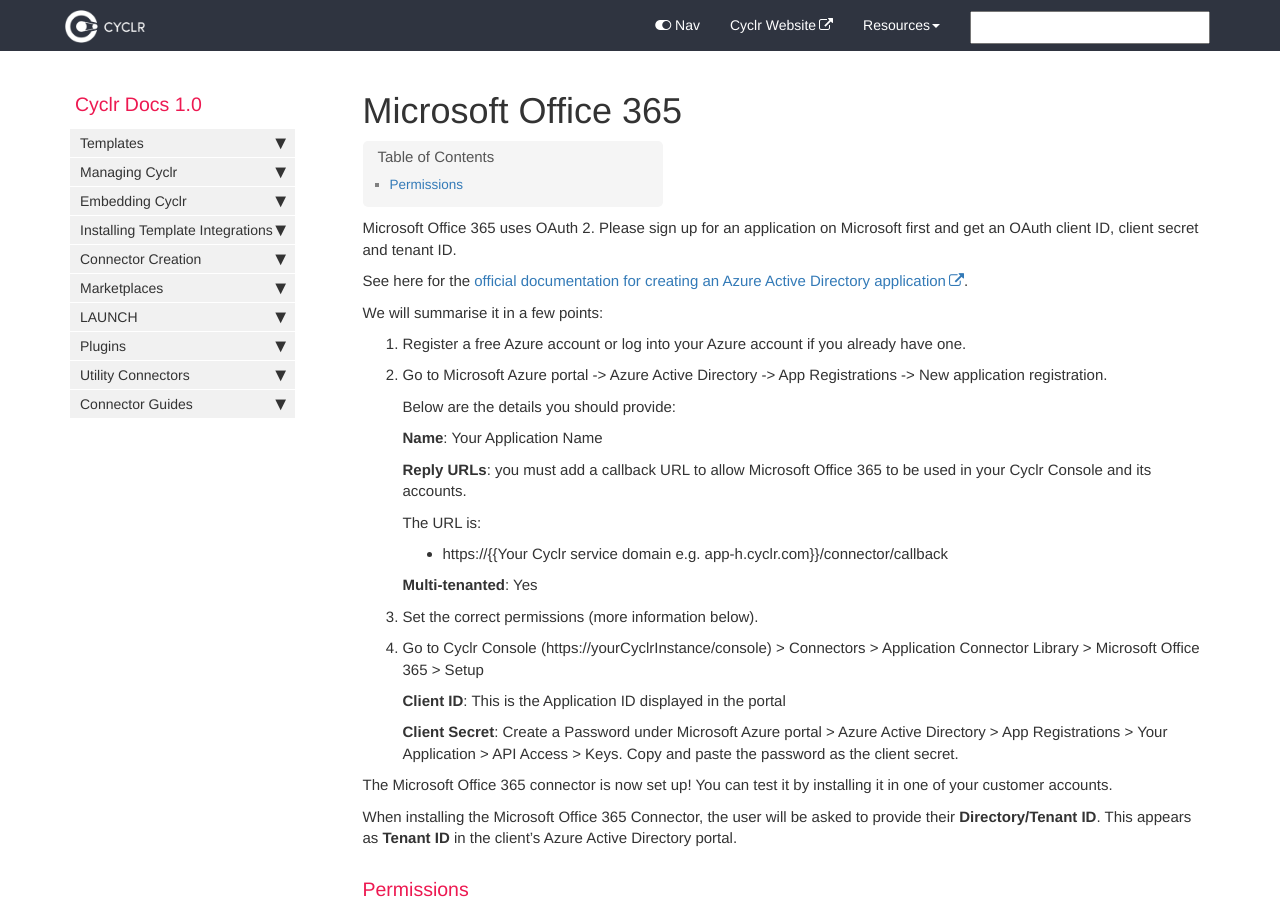
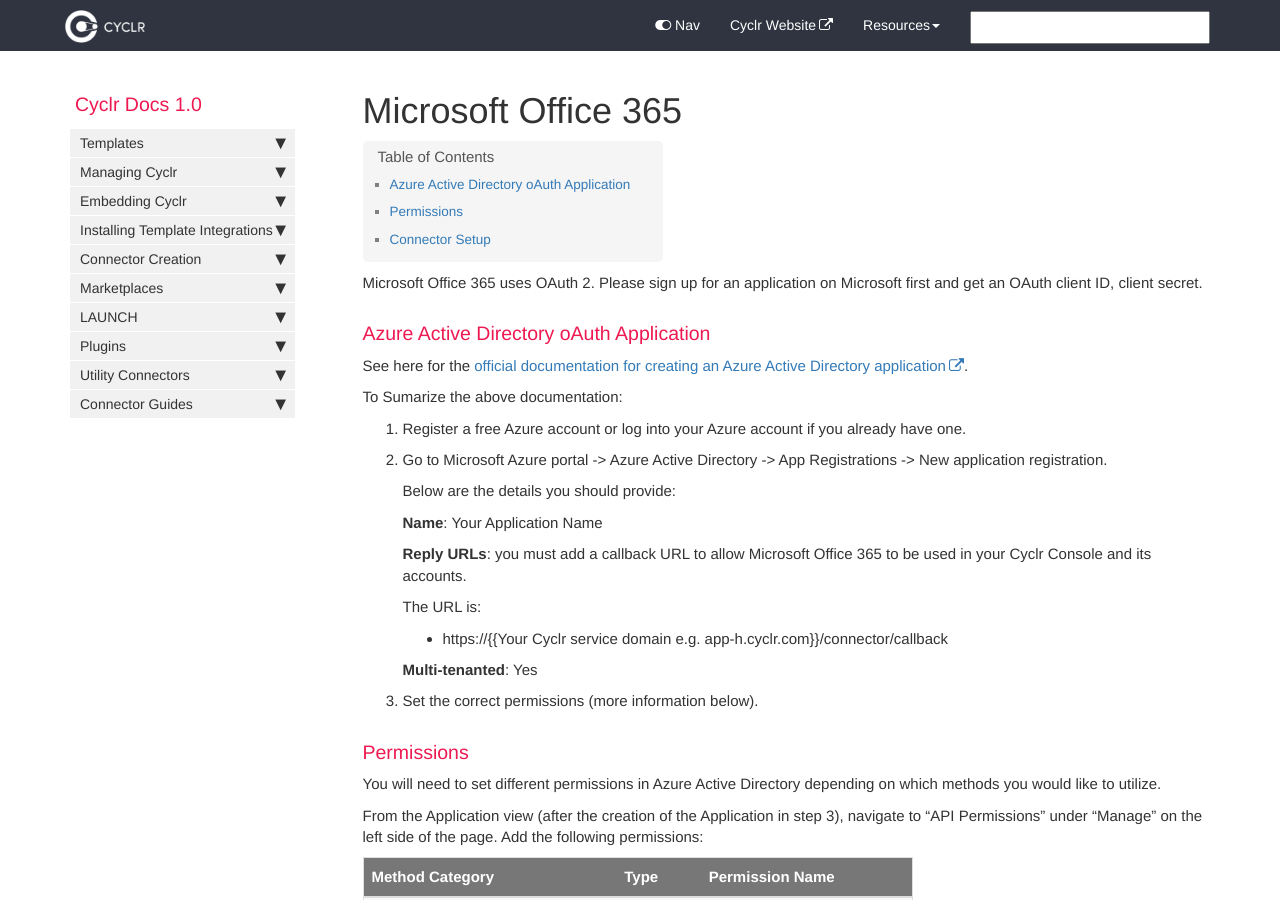
Before and after one commit to sneakysneak/docs, a Jekyll site: the page built from pages/connector-authentication/office-365.md, in a window 1280 px wide and 900 px high. Built offline with Jekyll 4.4.1, drawn with Linux system fonts in a browser that asks for light colours; comment, search, counter and statistics services are not loaded; some of the changed text lies outside the part shown.

Commit message:
Removed references to tenant.

```diff
--- a/pages/connector-authentication/office-365.md
+++ b/pages/connector-authentication/office-365.md
@@ -5,11 +5,13 @@ permalink: office-365-connector
 tags: [connector]
 ---
 
-Microsoft Office 365 uses OAuth 2. Please sign up for an application on Microsoft first and get an OAuth client ID, client secret and tenant ID.
+Microsoft Office 365 uses OAuth 2. Please sign up for an application on Microsoft first and get an OAuth client ID, client secret.
+
+### Azure Active Directory oAuth Application
 
 See here for the [official documentation for creating an Azure Active Directory application](https://docs.microsoft.com/en-us/azure/active-directory/develop/active-directory-integrating-applications).
 
-We will summarise it in a few points:
+To Sumarize the above documentation:
 
 1. Register a free Azure account or log into your Azure account if you already have one.
 2. Go to Microsoft Azure portal -> Azure Active Directory -> App Registrations -> New application registration.
@@ -26,17 +28,6 @@ We will summarise it in a few points:
 
    **Multi-tenanted**: Yes
 3. Set the correct permissions (more information below).
-4. Go to Cyclr Console (https://yourCyclrInstance/console) > Connectors > Application Connector Library > Microsoft Office 365 > Setup
-
-   **Client ID**: This is the Application ID displayed in the portal
-
-   **Client Secret**: Create a Password under Microsoft Azure portal > Azure Active Directory > App Registrations > Your Application > API Access > Keys. Copy and paste the password as the client secret.
-
-
-The Microsoft Office 365 connector is now set up! You can test it by installing it in one of your customer accounts.
-
-
-When installing the Microsoft Office 365 Connector, the user will be asked to provide their **Directory/Tenant ID**. This appears as **Tenant ID** in the client's Azure Active Directory portal.
 
 ### Permissions
 
```
Also changed, not shown: other parts of pages/connector-authentication/office-365.md (+10 -0 lines).
